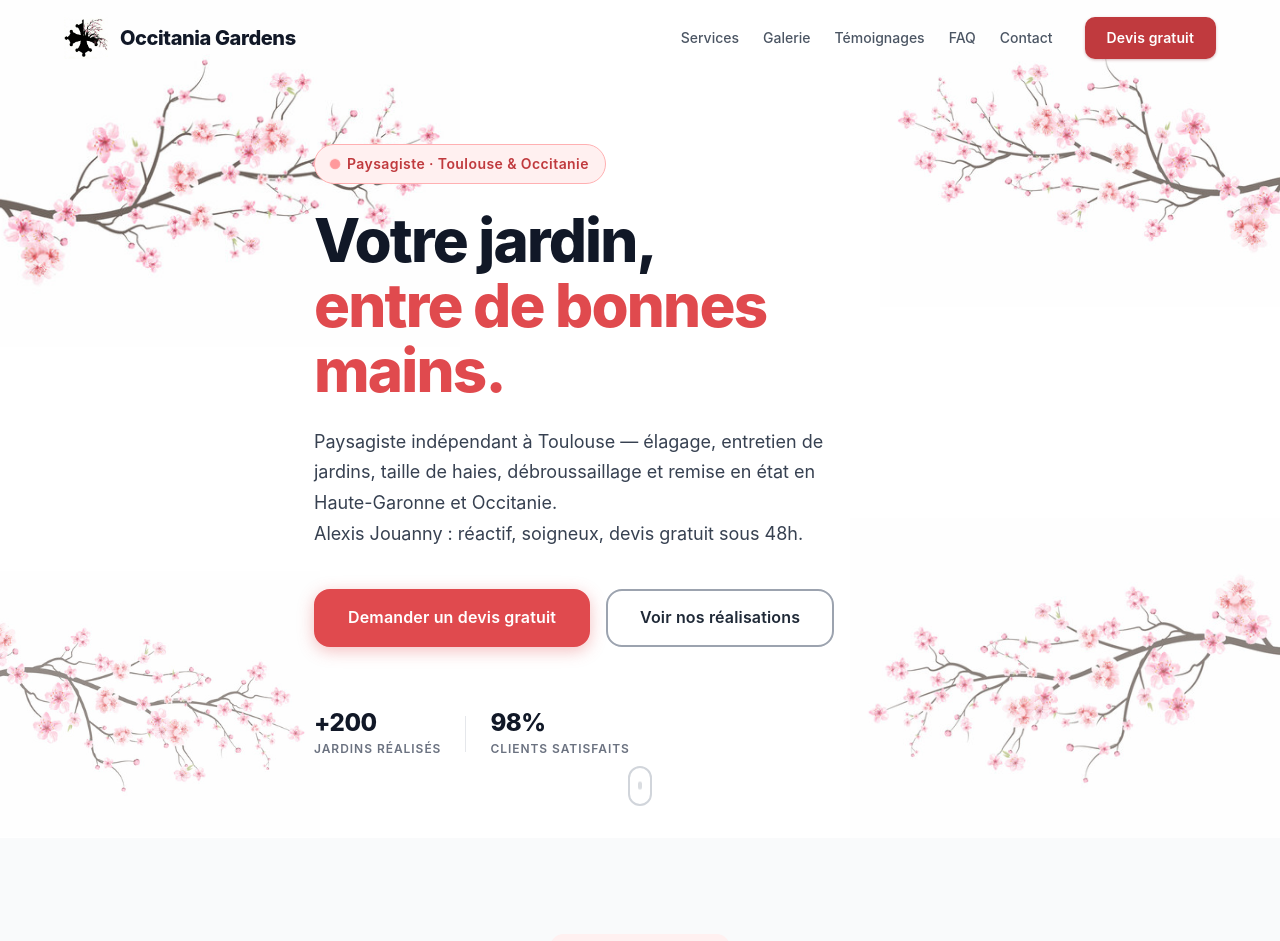
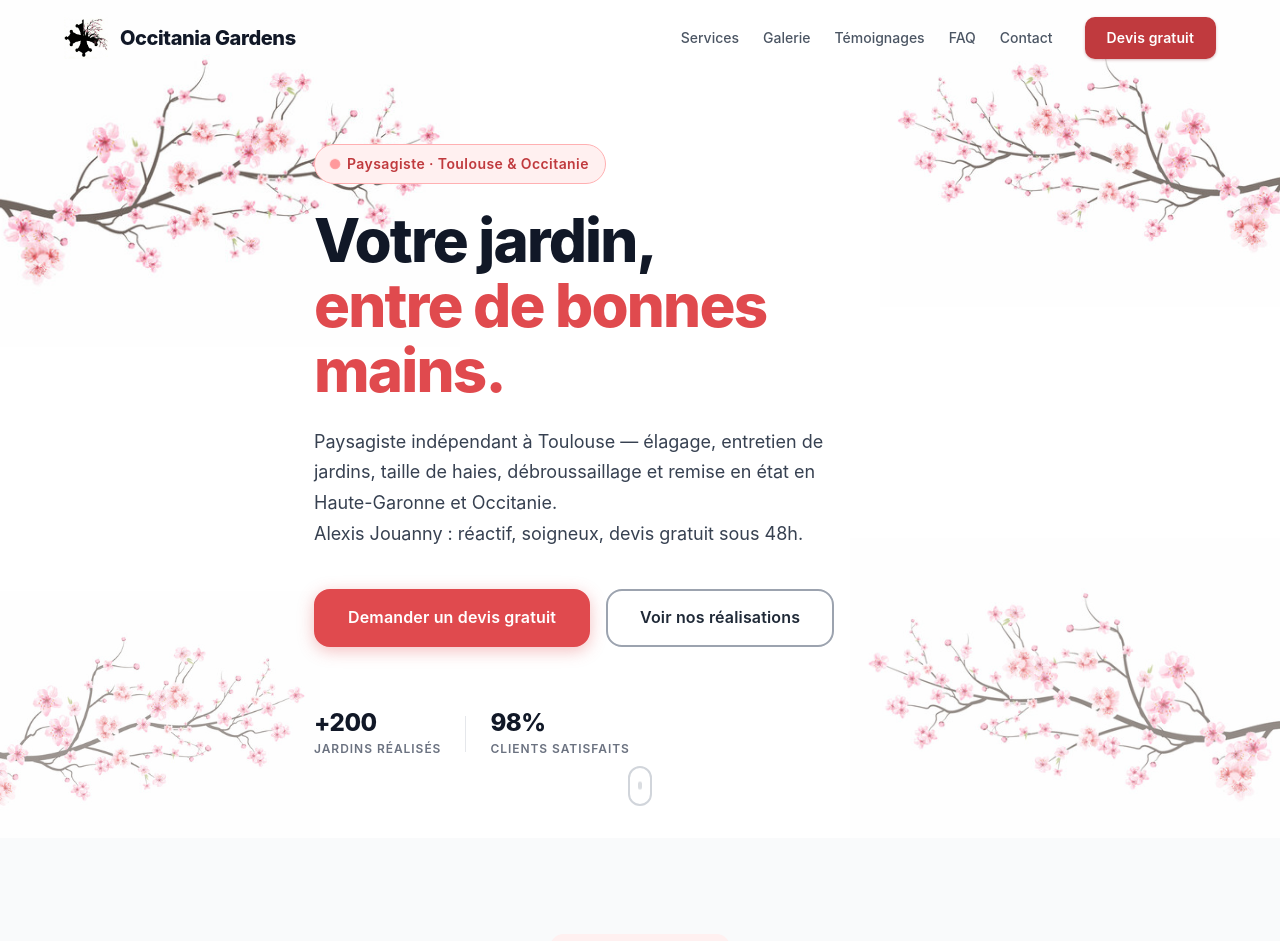
Before and after one commit to Madara-cmyk/template-paysagiste, a React (Vite) app: page / in a window 1280 px wide. Shown: the top 941 px of the page. Built offline with nearby package versions, Linux system fonts and the light colour scheme.

Commit message:
Hero : cerisiers bas — branches vers le haut, sans flip vertical

```diff
--- a/src/index.css
+++ b/src/index.css
@@ -445,8 +445,8 @@ button, input, select, textarea {
 
 .hero__cherry--top-left    { top: 0;    left: -60px;  width: 520px; opacity: 0.72; }
 .hero__cherry--top-right   { top: 0;    right: -60px; width: 460px; opacity: 0.65; transform: scaleX(-1); }
-.hero__cherry--bottom-left { bottom: 0; left: -80px;  width: 400px; opacity: 0.55; transform: scaleY(-1); }
-.hero__cherry--bottom-right{ bottom: 0; right: -50px; width: 480px; opacity: 0.6;  transform: scale(-1, -1); }
+.hero__cherry--bottom-left { bottom: -20px; left: -80px;  width: 400px; opacity: 0.5; }
+.hero__cherry--bottom-right{ bottom: -20px; right: -50px; width: 480px; opacity: 0.55; transform: scaleX(-1); }
 
 @media (max-width: 1024px) {
   .hero__cherry--top-left    { width: 340px; }
```
